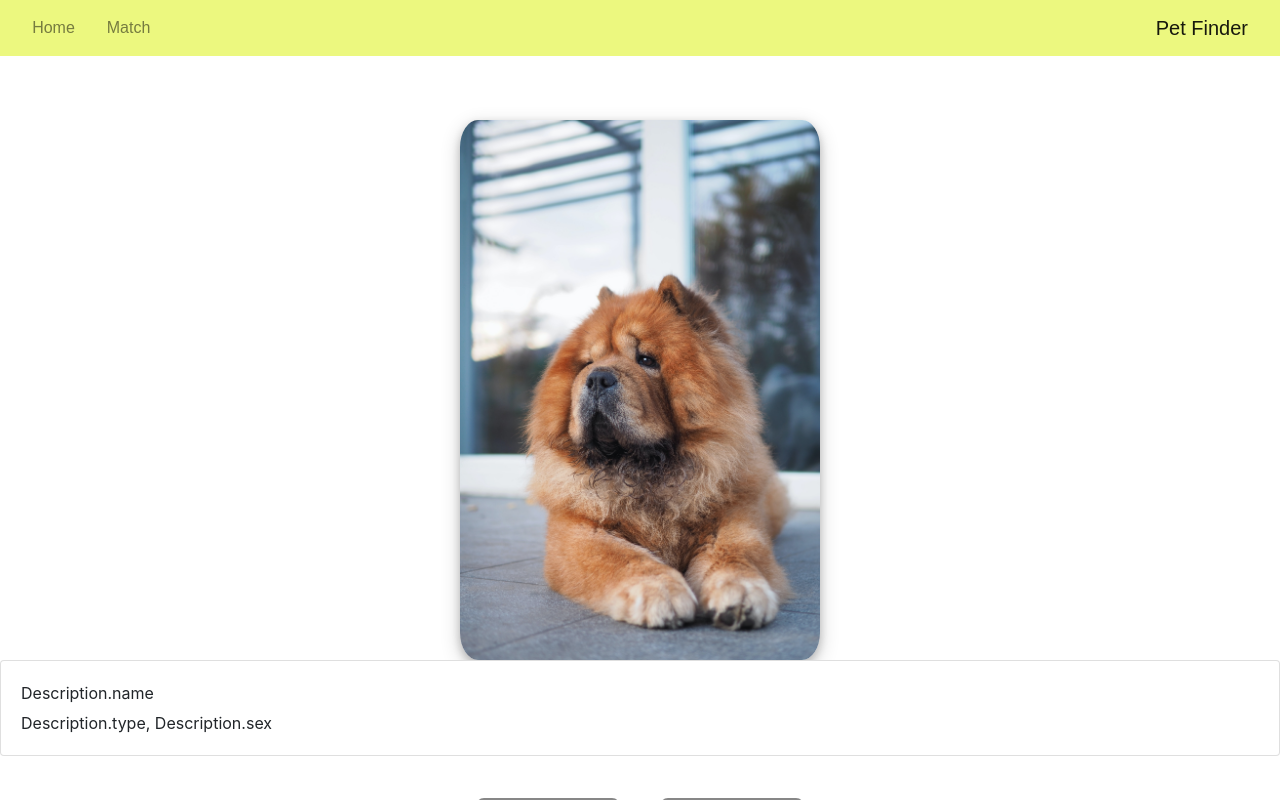
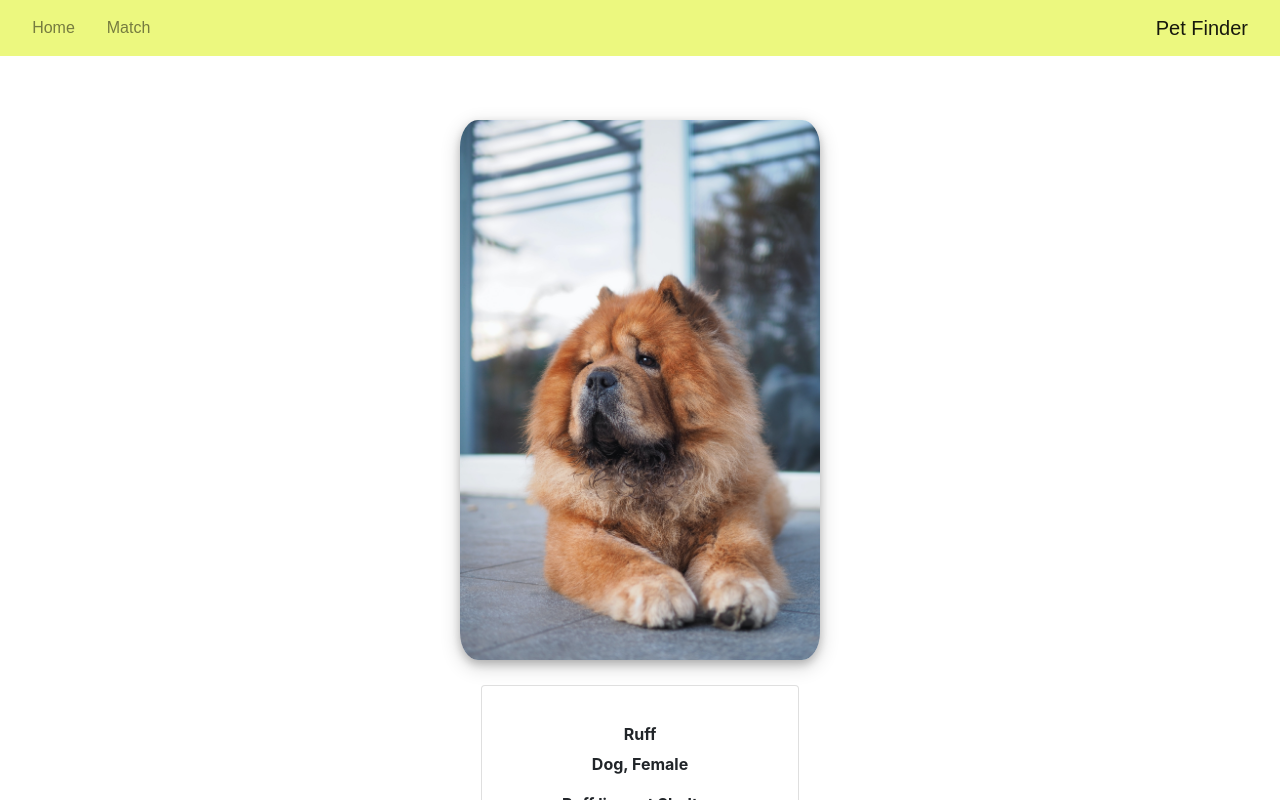
Before and after one commit to Codubee/PetFinderTTH1-2, a React (Create React App) app in the folder frontend/: page /match in a window 1280 px wide. Shown: the top 800 px of the page. Built offline with nearby package versions, Linux system fonts and the light colour scheme.

Commit message:
Basic layout of description card

```diff
--- a/frontend/src/components/AnimalDescription.js
+++ b/frontend/src/components/AnimalDescription.js
@@ -4,7 +4,6 @@ import {
     Card, CardImg, CardTitle, CardText,
     CardSubtitle, CardBody, Row, Col
   } from 'reactstrap';
-/*I think a card or a table without the borders for how the description should be displayed*/
 
 const Description = {
     "name": "Ruff",
@@ -17,11 +16,16 @@ const Description = {
 function AnimalDescription()
 {
     return(
-        <div>
+        <div class = "cardSize">
             <Card>
-                <CardBody>
-                    <CardTitle>Description.name</CardTitle>
-                    <CardSubtitle>Description.type, Description.sex</CardSubtitle>
+                <CardBody class = "cardDecoration">
+                    <CardText></CardText>
+                    <CardTitle>{Description.name}</CardTitle>
+                    <CardSubtitle>{Description.type}, {Description.sex}</CardSubtitle>
+                    <CardText></CardText>
+                    <CardText>{Description.name} lives at {Description.shelter_name}.</CardText>
+                    <CardText>Adopt: {Description.adoption_url}</CardText>
+                    <CardText></CardText>
                 </CardBody>
             </Card>
         </div>
--- a/frontend/src/styles/AnimalDescription.css
+++ b/frontend/src/styles/AnimalDescription.css
@@ -0,0 +1,16 @@
+.cardSize
+{
+
+    font-weight: bold;
+    width: 370px;
+    margin: auto;
+    text-align: center;
+    padding: 2%;
+
+}
+
+.cardDecoration
+{
+    border: 3px solid black;
+    border-radius: 2%;
+}
```
